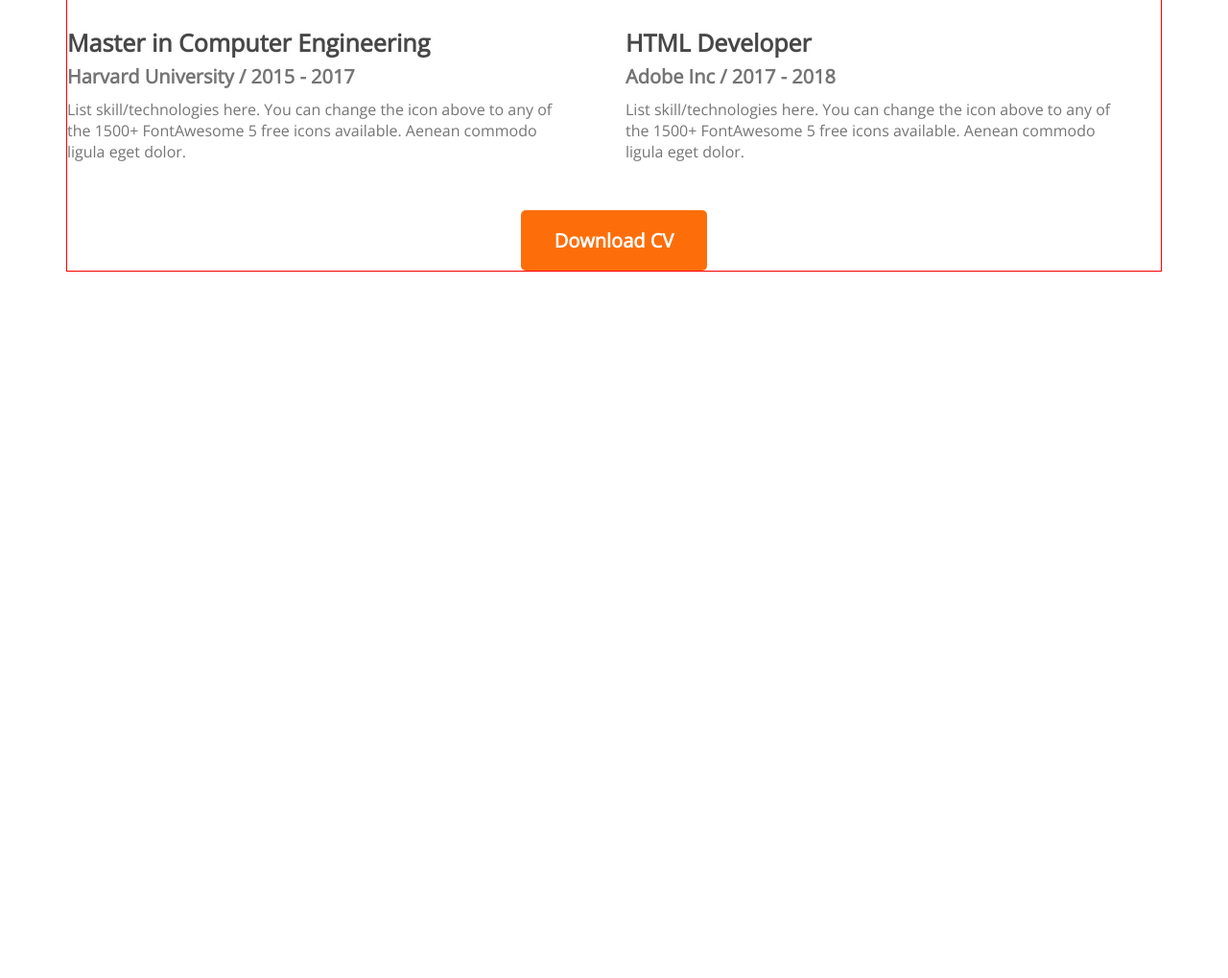
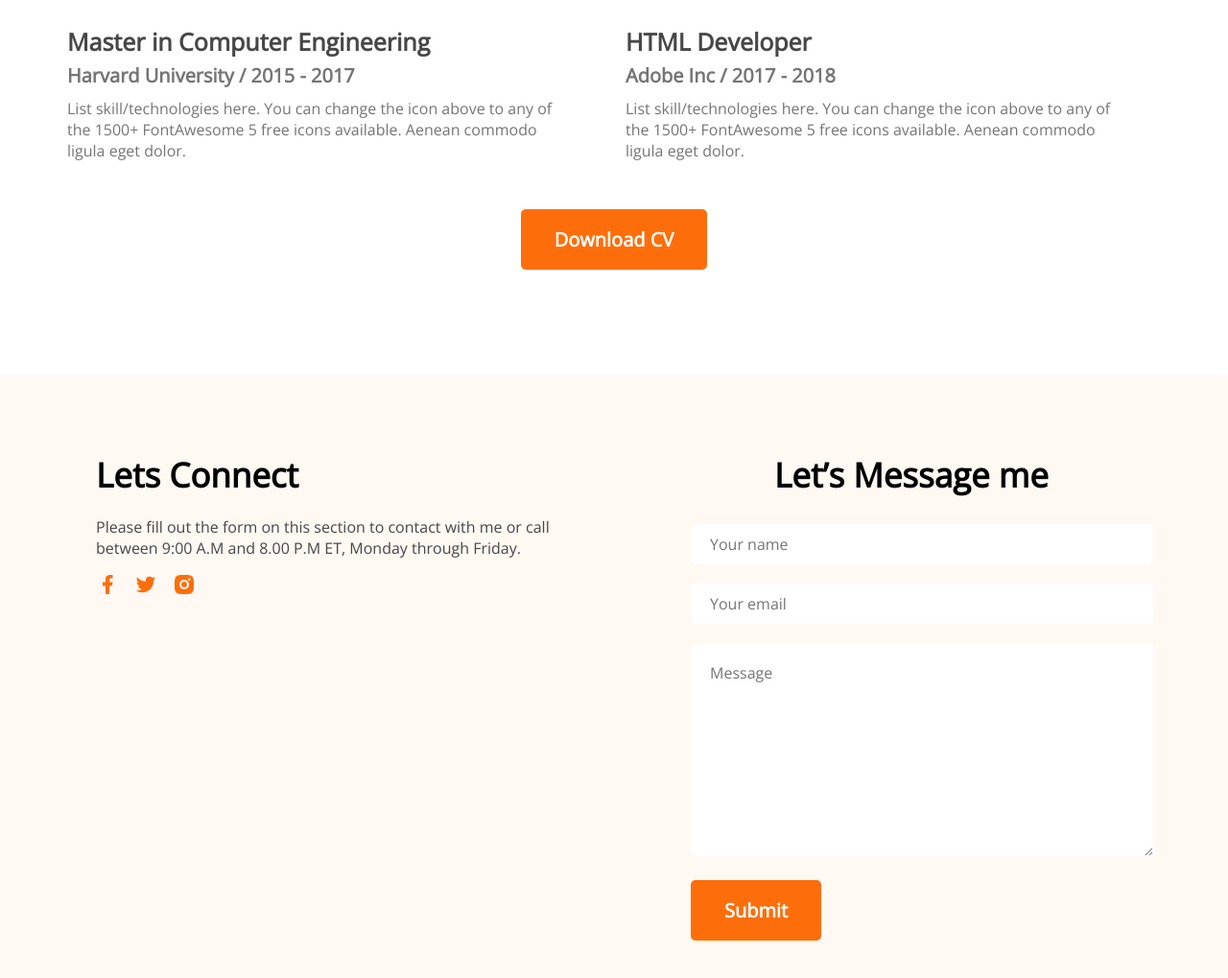
Before and after one commit to shariful-github/developer_portfolio, a plain HTML site: page index.html in a window 1280 px wide. Shown: the part 2795-3814 px from the top of the page at 96% size. Before the commit the page ends 3078 px from the top, so only its background shows below. Drawn offline with nearby package versions, Linux system fonts and the light colour scheme.

Commit message:
completed

```diff
--- a/index.html
+++ b/index.html
@@ -131,7 +131,22 @@
     </main>
 
     <footer>
-
+        <div class="lets_connect">
+            <h5 class="section_title">Lets Connect</h5>
+            <p class="footer_description">Please fill out the form on this section to contact with me or call between 9:00 A.M and 8.00 P.M ET, Monday through Friday.</p>
+            <a href=""><img src="images/icons/facebook.png" alt=""></a>
+            <a href=""><img src="images/icons/twitter.png" alt=""></a>
+            <a href=""><img src="images/icons/insta.png" alt=""></a>
+        </div>
+        <div class="massage_me">
+            <h5 class="section_title">Let’s Message me</h5>
+            <form action="post">
+                <input type="text" placeholder="Your name">
+                <input type="email" placeholder="Your email">
+                <textarea name="msg" id="msg" cols="30" rows="10" placeholder="Message"></textarea>
+            </form>
+            <button class="orange_btn">Submit</button>
+        </div>
     </footer>
 </body>
 </html>
--- a/styles/portfolio.css
+++ b/styles/portfolio.css
@@ -94,8 +94,6 @@ header {
 main {
     max-width: 1140px;
     margin: 0 auto;
-    border: 1px solid red;
-    /*----------------------------------------------------------------------*/
 }
 
 /*About Section Style */
@@ -179,55 +177,115 @@ main {
 .skill_card :nth-child(2) {
     margin-bottom: 10px;
 }
-.skill_card :nth-child(3){
+
+.skill_card :nth-child(3) {
     font-size: 16px;
     font-weight: 400;
 }
+
 /* Resume Section Style */
-.summary_section{
+.summary_section {}
 
-}
-.qualification_container{
+.qualification_container {
     display: flex;
     margin-top: 100px;
     gap: 24px;
 }
-.education_contnainer{
+
+.education_contnainer {
     /* width: 50%; */
     /* border: 1px solid yellow */
 }
-.experience_contnainer{
+
+.experience_contnainer {
     /* width: 50%; */
     /* border: 1px solid blueviolet; */
 
 }
-.my_educationAndExperience{
+
+.my_educationAndExperience {
     font-size: 30px;
     font-weight: 700;
     margin-bottom: 30px;
 }
-.eduexp_title{
+
+.eduexp_title {
     font-size: 25px;
     font-weight: 700;
     color: #474747;
 }
-.eduexp_subtitle{
+
+.eduexp_subtitle {
     font-size: 20px;
     font-weight: 600;
     color: #757575;
     margin-top: 5px;
     margin-bottom: 10px;
 }
-.eduexp_description{
+
+.eduexp_description {
     font-size: 16px;
     font-weight: 400;
     color: #757575;
     padding-right: 50px;
 }
-.downloadCV_btn{
+
+.downloadCV_btn {
     margin-top: 50px;
     text-align: center;
 }
-hr{
+
+hr {
     margin: 30px 0;
 }
+
+/* footer style */
+footer {
+    display: flex;
+    justify-content: space-between;
+    /* gap: 30px; */
+    margin-top: 110px;
+    background: #FFF8F3;
+    padding-bottom: 130px;
+}
+.lets_connect {
+    width: 500px;
+    margin-left: 100px;
+}
+.massage_me{
+    width: 460px;
+    margin-right: 100px;
+}
+.lets_connect h5 {
+    text-align: left;
+    margin-top: 80px;
+}
+
+.footer_description {
+    margin-top: 20px;
+    color: #474747;
+    font-size: 16px;
+    font-weight: 400;
+    margin-bottom: 15px;
+}
+form input, textarea{
+    border: 0;
+    width: 100%;
+    height: 40px;
+    margin-bottom: 20px;
+    border-radius: 5px;
+    font-size: 16px;
+    padding-left: 20px;
+}
+.massage_me h5{
+    margin-top: 80px;
+    margin-bottom: 28px;
+}
+textarea{
+    height: 200px;
+    padding-top: 20px;
+}
+.lets_connect a {
+
+    margin-right: 12px;
+}
```
